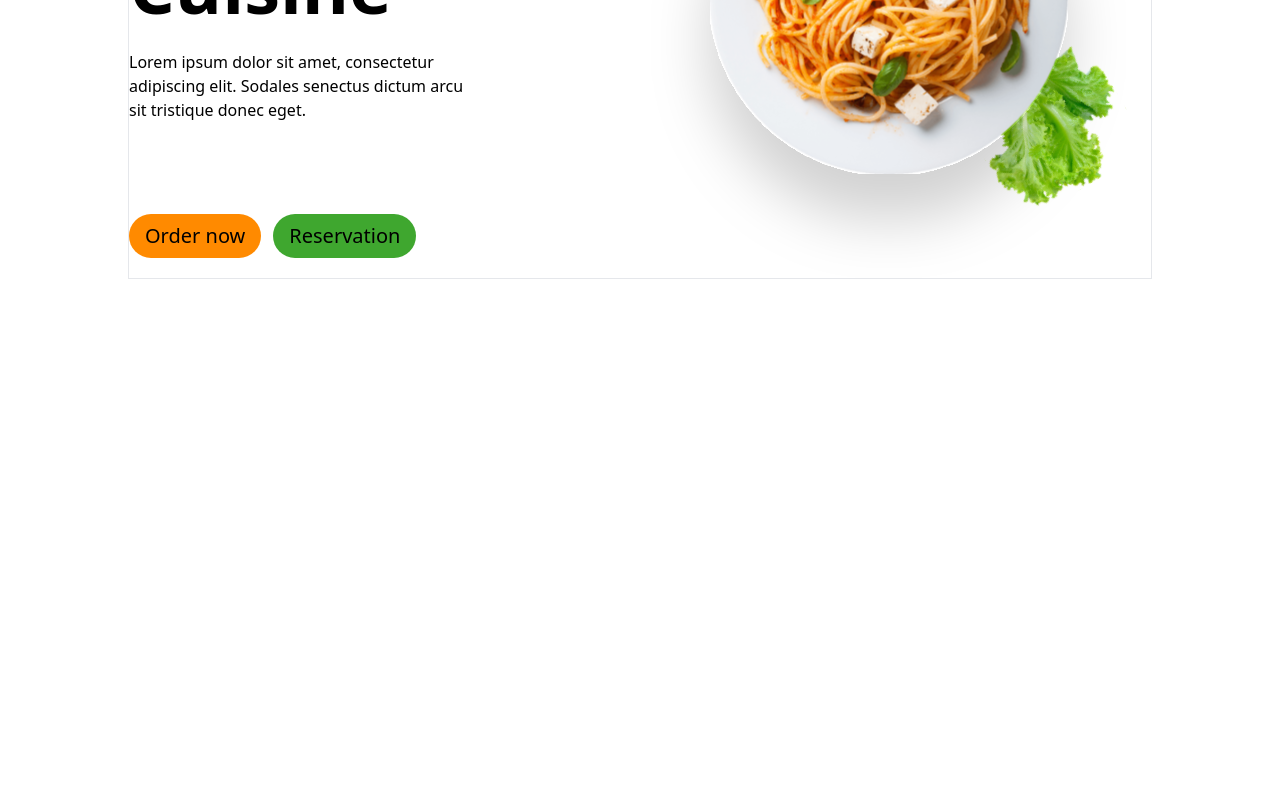
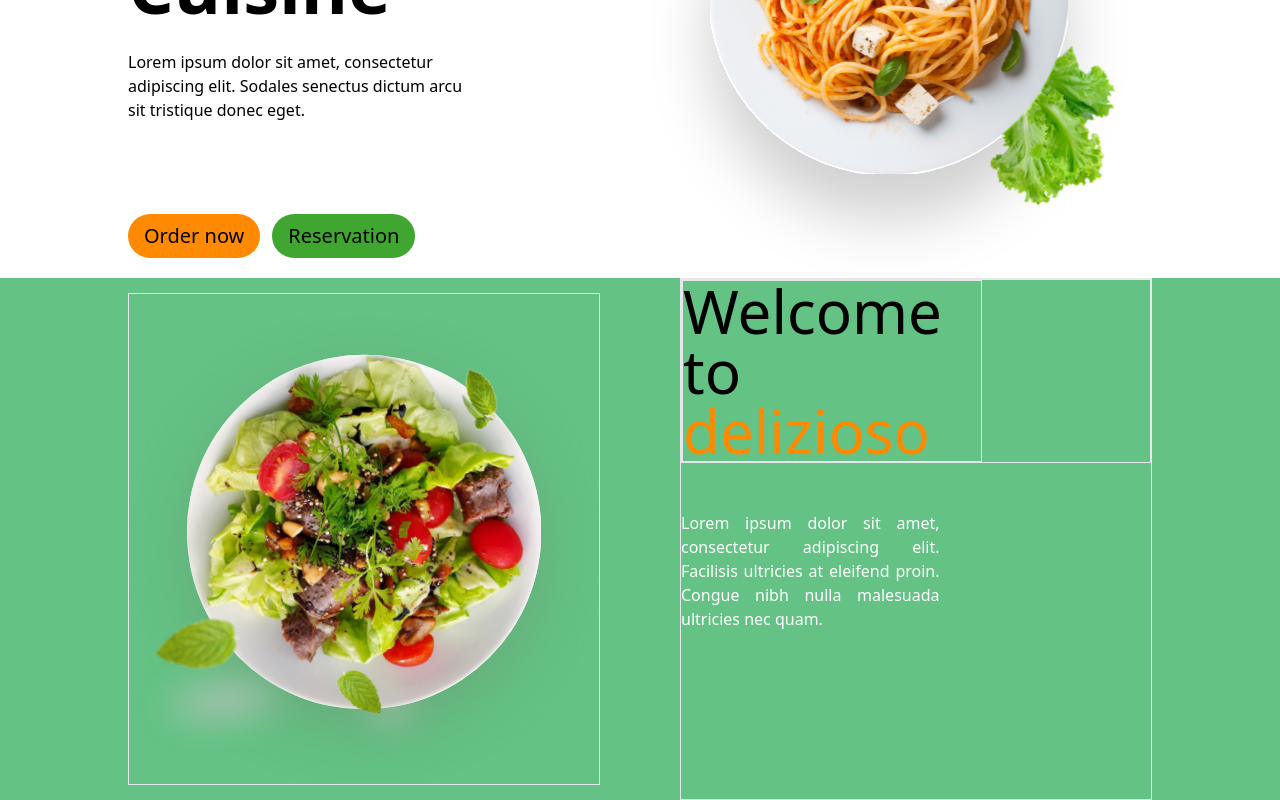
Before and after one commit to Naib2024/delfifgma, a Next.js app: page / in a window 1280 px wide. Shown: the part 407-1207 px from the top of the page. Before the commit the page ends 800 px from the top, so only its background shows below. Built offline with nearby package versions, Linux system fonts and the light colour scheme.

Commit message:
uptade file

```diff
--- a/app/page.tsx
+++ b/app/page.tsx
@@ -1,10 +1,14 @@
 import React from 'react'
 import meal from '../public/meal.svg'
 import Image from 'next/image'
+import salad from '../public/salad.svg'
+import Button from '../components/ui/button'
+
 
 const Page = () => {
   return (
-    <div className="w-[80%] m-auto flex flex-col md:flex-row items-center justify-between border">
+    <>
+      <div className="w-[80%] m-auto flex flex-col md:flex-row items-center justify-between">
         <div className="mt-10 md:mt-[10%] md:w-[50%]">
           <div>
             <button className="bg-[#f1c899] px-3 py-1 rounded-full text-[#FF8A00] hover:text-white">
@@ -32,6 +36,32 @@ const Page = () => {
           <Image src={meal} alt="meal" />
         </div>
       </div>
+      {/* second side */}
+      <div className=" bg-[#63c284]">
+        <div className="w-[80%] m-auto flex flex-col-reverse md:flex-row items-center justify-center gap-20">
+          <div className="w-[40%] md:w-1/2 flex border">
+            <Image className="mt-5 w-[100%]" src={salad} alt="salad" />
+          </div>
+          <div className="flex flex-col gap-8 md:gap-12  md:w-1/2 text-center md:text-left border">
+            <div className='flex flex-col  border'>
+            <h1 className="text-4xl w-[300px] md:text-6xl border">
+              Welcome to <span className="text-[#FF8A00]">delizioso</span>
+            </h1>
+            </div>
+            <div>
+            <p className="w-[90%] md:w-[55%] text-white text-justify leading-6">
+              Lorem ipsum dolor sit amet, consectetur adipiscing elit. Facilisis ultricies at eleifend proin.
+              Congue nibh nulla malesuada ultricies nec quam.
+            </p>
+            </div>
+           <div className='mt-24 '>
+            <Button text="See our menu"  />
+            </div>
+          </div>
+        </div>
+      </div>
+
+    </>
   )
 }
 
```
Lines whose indentation alone changed are shown as unchanged.
